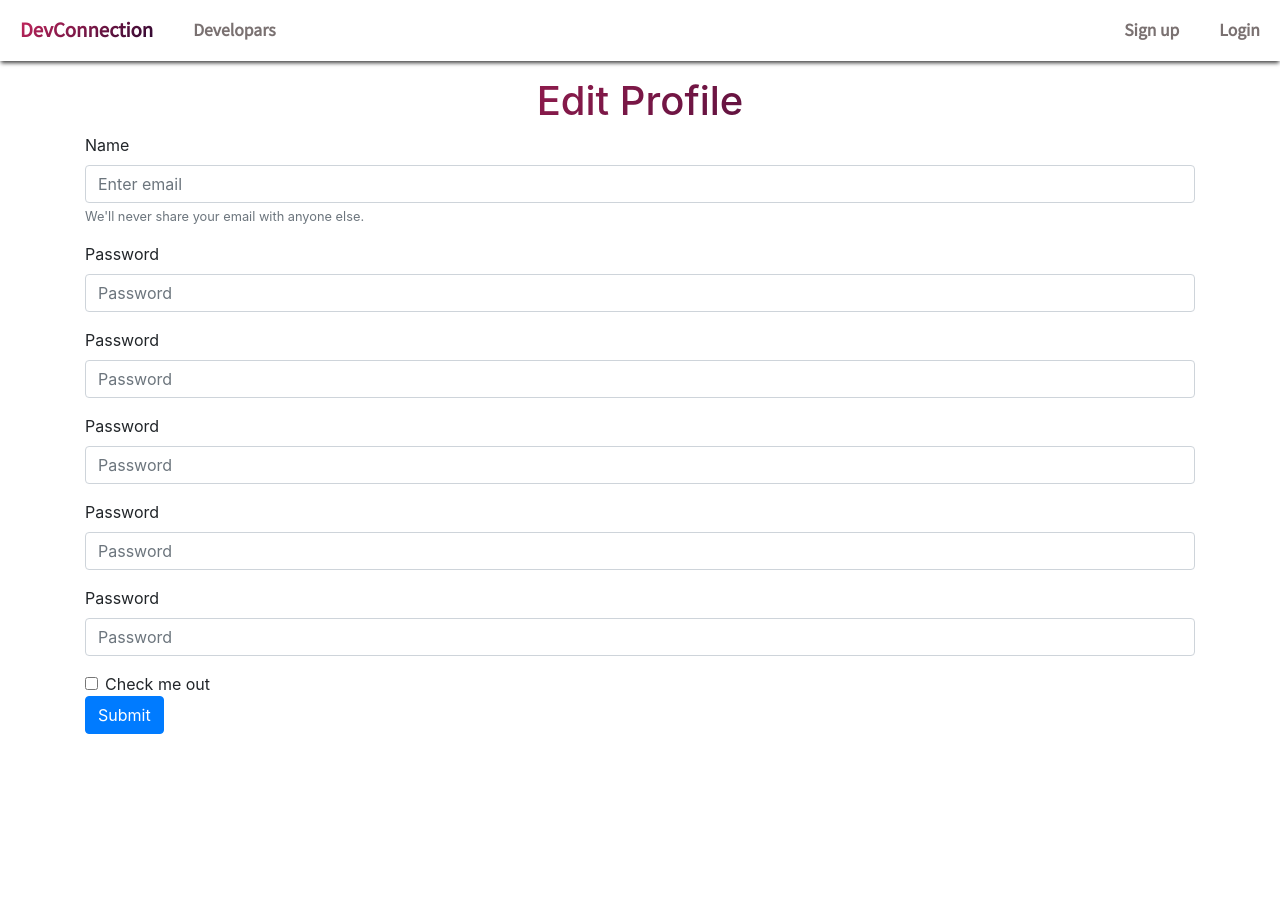
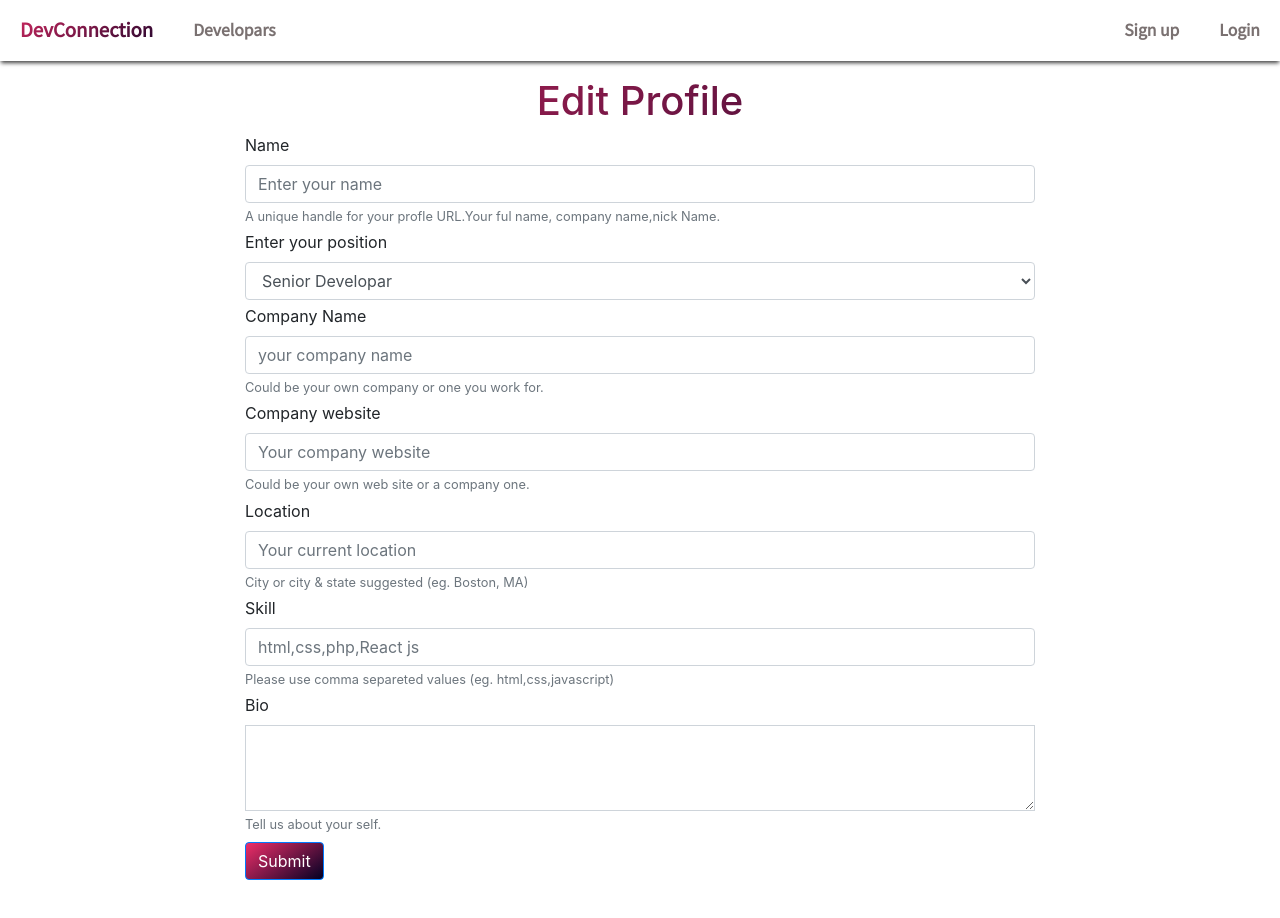
Before and after one commit to tusheer/devprofile, a React (Create React App) app in the folder client/tusher/: page /editprofile in a window 1280 px wide. Shown: the top 918 px of the page. Before the commit the page ends 800 px from the top, so only its background shows below. Built offline with nearby package versions, Linux system fonts and the light colour scheme.

Commit message:
Frontend design done

```diff
--- a/client/tusher/src/App.css
+++ b/client/tusher/src/App.css
@@ -2,6 +2,18 @@
 * {
   padding: 0;
   margin: 0;
+}
+
+.padding_top {
+  padding-top: 61px;
+}
+
+.form_wraper {
+  padding: 0px 160px;
+}
+
+.gradient_bg {
+  background: linear-gradient(324deg, #020024 0%, #ee2e68 100%);
 }
 
 .gradient {
@@ -89,10 +101,6 @@
 
 .wellcome .button button:hover {
   color: #ee2e68;
-}
-
-.devprofile {
-  padding-top: 61px;
 }
 
 .devprofile .header {
@@ -204,7 +212,6 @@
 }
 
 .header {
-  padding-top: 61px;
   width: 100%;
   background: #020024;
   background: linear-gradient(324deg, #020024 0%, #ee2e68 100%);
@@ -500,7 +507,6 @@
 }
 
 .login {
-  padding-top: 61px;
   font-family: 'Source Sans Pro', sans-serif;
 }
 
@@ -526,7 +532,6 @@
 }
 
 .signup {
-  padding-top: 61px;
   font-family: 'Source Sans Pro', sans-serif;
 }
 
@@ -552,7 +557,6 @@
 }
 
 .dashboard {
-  padding-top: 61px;
   font-family: 'Source Sans Pro', sans-serif;
 }
 
--- a/client/tusher/src/App.js
+++ b/client/tusher/src/App.js
@@ -11,6 +11,8 @@ import Login from './Component/login';
 import Signup from './Component/signup';
 import Dashboard from './Component/Dashboard';
 import Editprofile from './Component/edit_profile';
+import Experience from './Component/add_experience';
+import Education from './Component/education';
 function App() {
 	return (
 		<Router>
@@ -23,6 +25,8 @@ function App() {
 				<Route path="/login" component={Login} />
 				<Route path="/dashboard" component={Dashboard} />
 				<Route path="/editprofile" component={Editprofile} />
+				<Route path="/editexperience" component={Experience} />
+				<Route path="/editeducation" component={Education} />
 			</Switch>
 		</Router>
 	);
--- a/client/tusher/src/Component/Dashboard.js
+++ b/client/tusher/src/Component/Dashboard.js
@@ -4,7 +4,7 @@ import { Link } from 'react-router-dom';
 export default class Dashboard extends Component {
 	render() {
 		return (
-			<div className="dashboard">
+			<div className="dashboard padding_top">
 				<div className="dashboard_header mb-3">
 					<h1 className="pt-2 text-center">Dashboard</h1>
 					<p className="text-center ">
@@ -19,7 +19,7 @@ export default class Dashboard extends Component {
 						</Link>
 						<Link to="/editexperience">
 							<div className="p-1 ml-1 edit">
-								<i class="fa fa-info mr-1" />Edit Experience
+								<i class="fa fa-info mr-1" />Add Experience
 							</div>
 						</Link>
 						<Link to="/editeducation">
--- a/client/tusher/src/Component/add_experience.js
+++ b/client/tusher/src/Component/add_experience.js
@@ -0,0 +1,53 @@
+import React, { Component } from 'react';
+
+export class Experience extends Component {
+	render() {
+		return (
+			<div className="experience_body padding_top">
+				<div>
+					<h1 className="text-center mt-3 gradient">Add Experience</h1>
+					<p className="text-center">Add any job and position that you have had in the past or current</p>
+				</div>
+				<div className="container">
+					<form className="form_wraper">
+						<div class="form-group mb-1">
+							<label>Company</label>
+							<input type="text" class="form-control" placeholder="Company name" />
+						</div>
+						<div class="form-group mb-1">
+							<label>Job title</label>
+							<input type="text" class="form-control" placeholder="Enter your job title" />
+						</div>
+						<div class="form-group mb-1">
+							<label>Location</label>
+							<input type="text" class="form-control" placeholder="Job location" />
+						</div>
+						<div class="form-group mb-1">
+							<label>From date</label>
+							<input type="date" class="form-control" placeholder="Job location" />
+						</div>
+						<div class="form-group mb-1">
+							<label>To date</label>
+							<input type="date" class="form-control" placeholder="Job location" />
+						</div>
+						<div class="form-group mb-1 d-flex align-items-center">
+							<input type="checkbox" />
+							<label className="mb-0 ml-2">Current Job</label>
+						</div>
+						<div class="form-group mb-1">
+							<label>Job description</label>
+							<textarea class="form-control rounded-0" id="exampleFormControlTextarea2" rows="3" />
+						</div>
+
+						<button type="submit" class="btn btn-primary mb-5 gradient_bg mt-1 p-6">
+							Submit
+						</button>
+					</form>
+				</div>
+				<div />
+			</div>
+		);
+	}
+}
+
+export default Experience;
--- a/client/tusher/src/Component/devprofile.js
+++ b/client/tusher/src/Component/devprofile.js
@@ -3,7 +3,7 @@ import { Link } from 'react-router-dom';
 export class devprofile extends Component {
 	render() {
 		return (
-			<div className="devprofile">
+			<div className="devprofile padding_top">
 				<div className="header">
 					<h1>Developar's Profile</h1>
 					<p>Connect with developars</p>
--- a/client/tusher/src/Component/edit_profile.js
+++ b/client/tusher/src/Component/edit_profile.js
@@ -3,54 +3,65 @@ import React, { Component } from 'react';
 export default class Editprofile extends Component {
 	render() {
 		return (
-			<div className="edit_profile">
+			<div className="edit_profile padding_top">
 				<div>
 					<h1 className="text-center mt-3 gradient">Edit Profile</h1>
 				</div>
-				<form className="container">
-					<div class="form-group">
-						<label for="exampleInputEmail1">Name</label>
-						<input
-							type="email"
-							class="form-control"
-							id="exampleInputEmail1"
-							aria-describedby="emailHelp"
-							placeholder="Enter email"
-						/>
+				<div className="container">
+					<form className="form_wraper">
+						<div class="form-group mb-1">
+							<label>Name</label>
+							<input type="text" class="form-control" placeholder="Enter your name" />
 							<small id="emailHelp" class="form-text text-muted">
-							We'll never share your email with anyone else.
+								A unique handle for your profle URL.Your ful name, company name,nick Name.
 							</small>
 						</div>
-					<div class="form-group">
-						<label for="exampleInputPassword1">Password</label>
-						<input type="password" class="form-control" id="exampleInputPassword1" placeholder="Password" />
+
+						<div class="form-group mb-1">
+							<label>Enter your position</label>
+							<select class="form-control" id="sel1">
+								<option>Senior Developar</option>
+								<option>Junior Developar</option>
+								<option>Instractor or Teacher</option>
+								<option>Frontend Developar</option>
+								<option>Backend Developar</option>
+								<option>FullStack Developar</option>
+								<option>Othes</option>
+							</select>
 						</div>
-					<div class="form-group">
-						<label for="exampleInputPassword1">Password</label>
-						<input type="password" class="form-control" id="exampleInputPassword1" placeholder="Password" />
+						<div class="form-group mb-1">
+							<label>Company Name</label>
+							<input class="form-control" placeholder="your company name" />
+							<small class="form-text text-muted">Could be your own company or one you work for.</small>
 						</div>
-					<div class="form-group">
-						<label for="exampleInputPassword1">Password</label>
-						<input type="password" class="form-control" id="exampleInputPassword1" placeholder="Password" />
+						<div class="form-group mb-1">
+							<label>Company website</label>
+							<input type="url" class="form-control" placeholder="Your company website" />
+							<small class="form-text text-muted">Could be your own web site or a company one.</small>
 						</div>
-					<div class="form-group">
-						<label for="exampleInputPassword1">Password</label>
-						<input type="password" class="form-control" id="exampleInputPassword1" placeholder="Password" />
+						<div class="form-group mb-1">
+							<label>Location</label>
+							<input type="text" class="form-control" placeholder="Your current location" />
+							<small class="form-text text-muted">City or city & state suggested (eg. Boston, MA)</small>
 						</div>
-					<div class="form-group">
-						<label for="exampleInputPassword1">Password</label>
-						<input type="password" class="form-control" id="exampleInputPassword1" placeholder="Password" />
+						<div class="form-group mb-1">
+							<label>Skill</label>
+							<input type="text" class="form-control" placeholder="html,css,php,React js" />
+							<small class="form-text text-muted">
+								Please use comma separeted values (eg. html,css,javascript)
+							</small>
 						</div>
-					<div class="form-check">
-						<input type="checkbox" class="form-check-input" id="exampleCheck1" />
-						<label class="form-check-label" for="exampleCheck1">
-							Check me out
-						</label>
+						<div class="form-group mb-1">
+							<label>Bio</label>
+							<textarea class="form-control rounded-0" id="exampleFormControlTextarea2" rows="3" />
+							<small class="form-text text-muted">Tell us about your self.</small>
 						</div>
-					<button type="submit" class="btn btn-primary">
+
+						<button type="submit" class="btn btn-primary mb-5 gradient_bg mt-1 p-6">
 							Submit
 						</button>
 					</form>
+				</div>
 				<div />
 			</div>
 		);
--- a/client/tusher/src/Component/education.js
+++ b/client/tusher/src/Component/education.js
@@ -0,0 +1,53 @@
+import React, { Component } from 'react';
+
+export class Education extends Component {
+	render() {
+		return (
+			<div className="education_body padding_top">
+				<div>
+					<h1 className="text-center mt-3 gradient">Add Education</h1>
+					<p className="text-center">Add any School,University,bootcamp that you have attend.</p>
+				</div>
+				<div className="container">
+					<form className="form_wraper">
+						<div class="form-group mb-1">
+							<label>Institute </label>
+							<input type="text" class="form-control" placeholder="Enter institute name" />
+						</div>
+						<div class="form-group mb-1">
+							<label>Degree</label>
+							<input type="text" class="form-control" placeholder="Degree or certification" />
+						</div>
+						<div class="form-group mb-1">
+							<label>Field of study</label>
+							<input type="text" class="form-control" />
+						</div>
+						<div class="form-group mb-1">
+							<label>From date</label>
+							<input type="date" class="form-control" placeholder="Job location" />
+						</div>
+						<div class="form-group mb-1">
+							<label>To date</label>
+							<input type="date" class="form-control" placeholder="Job location" />
+						</div>
+						<div class="form-group mb-1 d-flex align-items-center">
+							<input type="checkbox" />
+							<label className="mb-0 ml-2">Current Job</label>
+						</div>
+						<div class="form-group mb-1">
+							<label>Program description</label>
+							<textarea class="form-control rounded-0" id="exampleFormControlTextarea2" rows="3" />
+						</div>
+
+						<button type="submit" class="btn btn-primary mb-5 gradient_bg mt-1 p-6">
+							Submit
+						</button>
+					</form>
+				</div>
+				<div />
+			</div>
+		);
+	}
+}
+
+export default Education;
--- a/client/tusher/src/Component/login.js
+++ b/client/tusher/src/Component/login.js
@@ -3,7 +3,7 @@ import React, { Component } from 'react';
 export default class login extends Component {
 	render() {
 		return (
-			<div className="login">
+			<div className="login padding_top">
 				<div className="login_header pt-4">
 					<h1 className="text-center">Log in</h1>
 					<p className="text-center">Log in to your DevConnector account</p>
--- a/client/tusher/src/Component/signup.js
+++ b/client/tusher/src/Component/signup.js
@@ -3,7 +3,7 @@ import React, { Component } from 'react';
 export default class Signup extends Component {
 	render() {
 		return (
-			<div className="signup">
+			<div className="signup padding_top">
 				<div className="signup_header pt-4">
 					<h1 className="text-center">Sign up</h1>
 					<p className="text-center">Create your DevConnect account.</p>
--- a/client/tusher/src/Component/wellcome.js
+++ b/client/tusher/src/Component/wellcome.js
@@ -4,7 +4,7 @@ import { Link } from 'react-router-dom';
 export default class Wellcome extends Component {
 	render() {
 		return (
-			<div className="wellcome">
+			<div className="wellcome padding_top">
 				<div className="head">
 					<h1>
 						<span>Developar</span> Connection
```
Also changed, not shown: 1 other file (tests, documents, lock files or other folders). Lines whose indentation alone changed are shown as unchanged.
